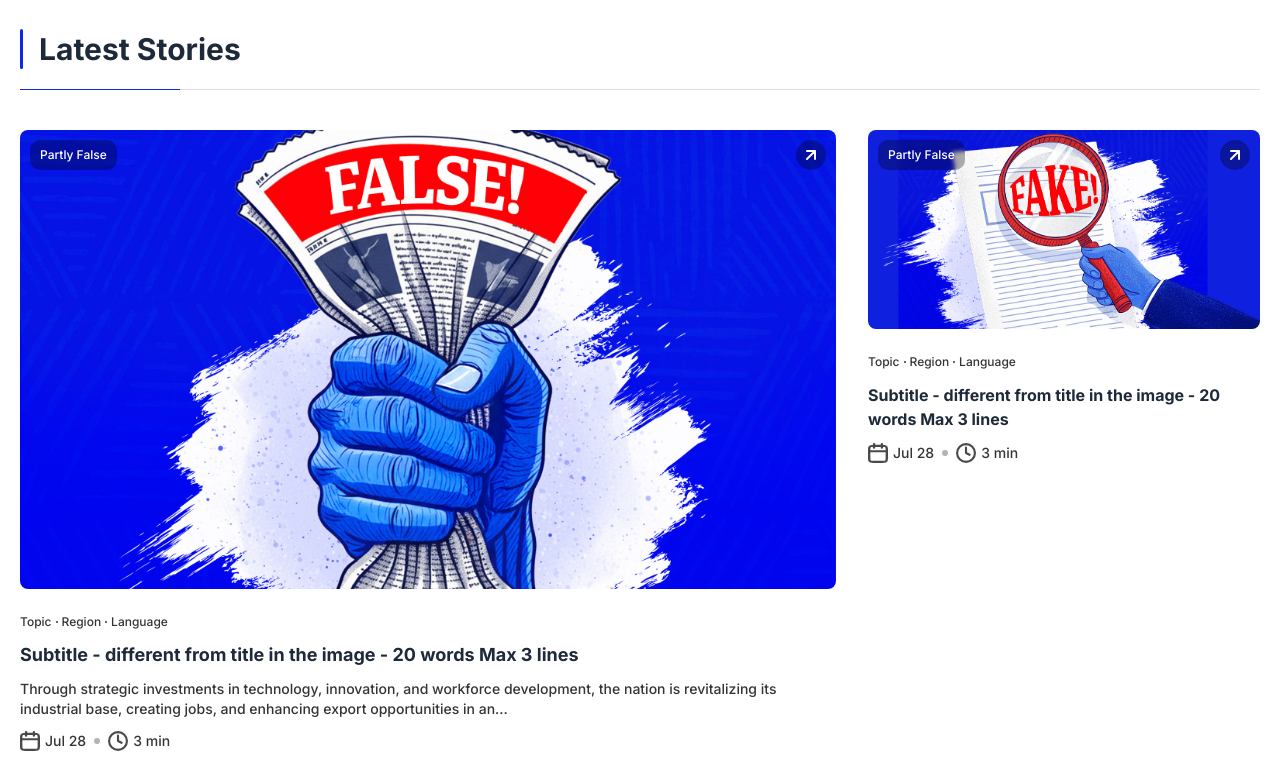
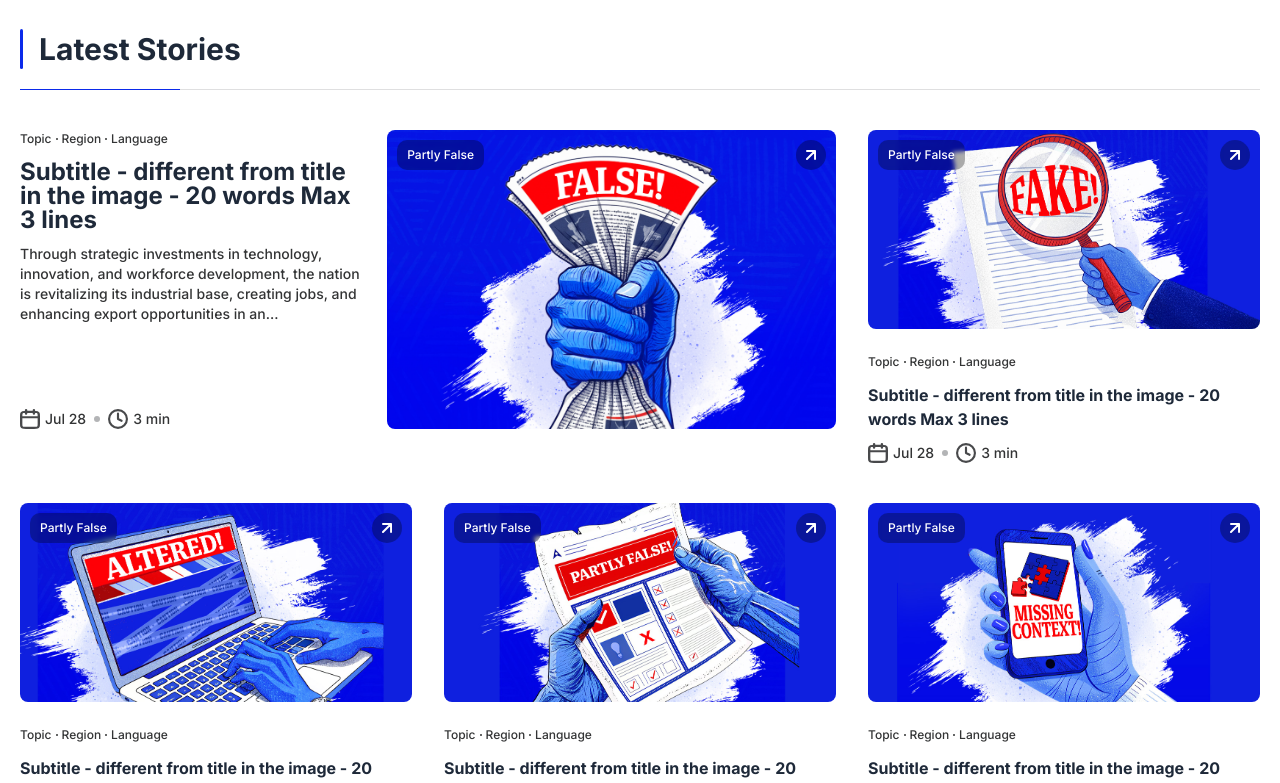
Before and after one commit to CodeForAfrica/pesacheck-ui, a Next.js app: page / in a window 1280 px wide. Shown: the part 4080-4863 px from the top of the page. Built offline with nearby package versions, Linux system fonts and the light colour scheme.

Commit message:
style(home/latest-stories): adjust featured StoryCard layout and styling

```diff
--- a/components/home/LatestStories.tsx
+++ b/components/home/LatestStories.tsx
@@ -12,10 +12,11 @@ export function LatestStories() {
           <div className="lg:col-span-2">
             <StoryCard
               story={LATEST_FEATURE}
-              imageClassName="aspect-[16/9]"
-              titleClassName="text-lg"
+              imageClassName="aspect-[330/220]"
+              titleClassName="text-xl lg:text-2xl"
               showExcerpt
-              sizes="(max-width: 1024px) 100vw, 800px"
+              horizontal
+              sizes="(max-width: 640px) 100vw, (max-width: 1024px) 60vw, 440px"
             />
           </div>
           <StoryCard story={LATEST_GRID[0]} imageClassName="aspect-[400/203]" />
```
